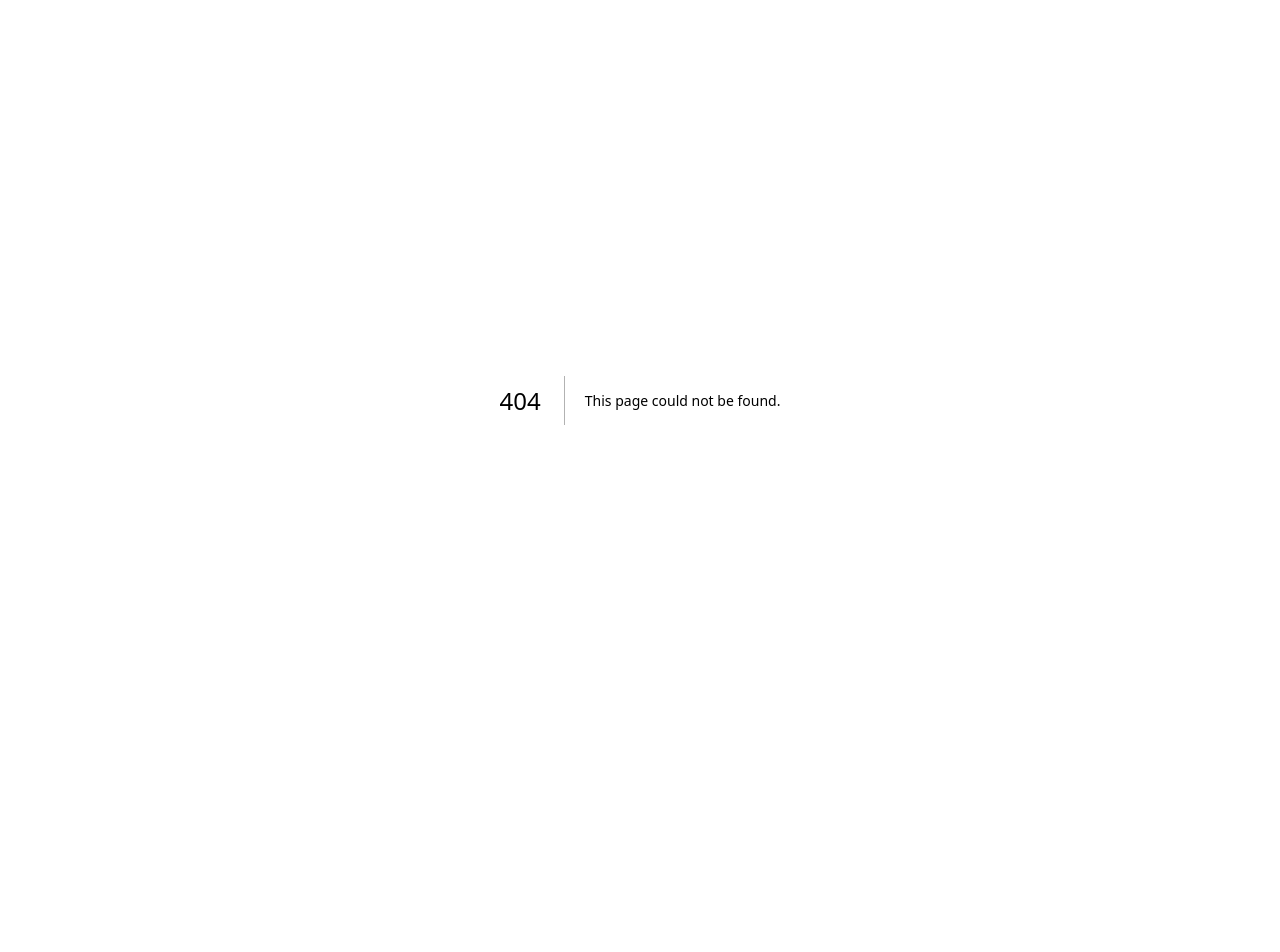
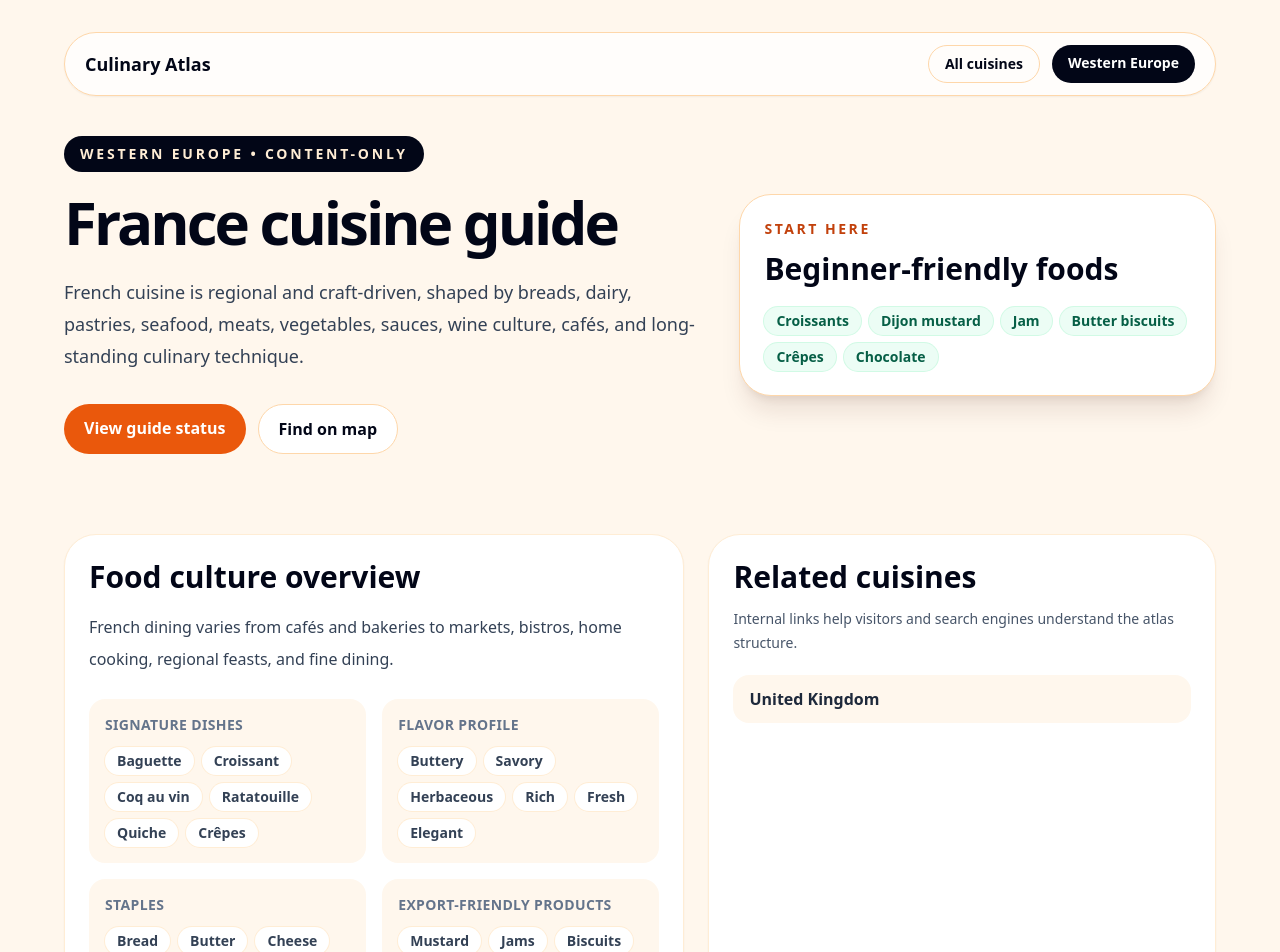
Before and after one commit to BryanFinnigan/culinary-atlas-v1, a Next.js app: page /cuisines/france in a window 1280 px wide. Before the commit this address had no page. Shown: the top 952 px of the page. Before the commit the page ends 800 px from the top, so only its background shows below. Built offline with nearby package versions, Linux system fonts and the light colour scheme.

Commit message:
Add SEO cuisine landing pages

```diff
--- /dev/null
+++ b/app/cuisines/[slug]/page.tsx
@@ -0,0 +1,168 @@
+import Link from "next/link";
+import { notFound } from "next/navigation";
+import {
+  allCuisines,
+  getCuisineBySlug,
+  getProductsForCuisine,
+  groupProductsByCollection,
+  slugify,
+} from "@/lib/cuisines";
+
+export function generateStaticParams() {
+  return allCuisines.map((cuisine) => ({ slug: cuisine.slug }));
+}
+
+export function generateMetadata({ params }: { params: { slug: string } }) {
+  const cuisine = getCuisineBySlug(params.slug);
+  if (!cuisine) return { title: "Cuisine not found | Culinary Atlas" };
+  return {
+    title: `${cuisine.name} Cuisine Guide | Culinary Atlas`,
+    description: cuisine.cuisineSummary,
+    openGraph: {
+      title: `${cuisine.name} Cuisine Guide | Culinary Atlas`,
+      description: cuisine.cuisineSummary,
+      type: "article",
+    },
+  };
+}
+
+export default function CuisinePage({ params }: { params: { slug: string } }) {
+  const cuisine = getCuisineBySlug(params.slug);
+  if (!cuisine) notFound();
+
+  const cuisineProducts = getProductsForCuisine(cuisine.name);
+  const collections = groupProductsByCollection(cuisineProducts);
+
+  return (
+    <main className="min-h-screen bg-orange-50 text-slate-950">
+      <section className="px-6 py-8 sm:px-10 lg:px-16">
+        <div className="mx-auto max-w-7xl">
+          <nav className="mb-10 flex items-center justify-between rounded-full border border-orange-200 bg-white/80 px-5 py-3 shadow-sm">
+            <Link href="/" className="text-lg font-black">Culinary Atlas</Link>
+            <div className="flex gap-3 text-sm font-bold">
+              <Link href="/cuisines" className="rounded-full border border-orange-200 px-4 py-2">All cuisines</Link>
+              <Link href={`/regions/${cuisine.regionSlug}`} className="rounded-full bg-slate-950 px-4 py-2 text-white">{cuisine.region}</Link>
+            </div>
+          </nav>
+
+          <div className="grid gap-10 lg:grid-cols-[1fr_0.75fr] lg:items-center">
+            <div>
+              <p className="inline-flex rounded-full bg-slate-950 px-4 py-2 text-sm font-bold uppercase tracking-[0.2em] text-orange-100">
+                {cuisine.region} • {cuisine.monetizationStatus}
+              </p>
+              <h1 className="mt-5 text-5xl font-black leading-[0.95] tracking-[-0.05em] sm:text-6xl">
+                {cuisine.name} cuisine guide
+              </h1>
+              <p className="mt-6 max-w-3xl text-lg leading-8 text-slate-700">
+                {cuisine.cuisineSummary}
+              </p>
+              <div className="mt-8 flex flex-wrap gap-3">
+                <Link href="#taste-at-home" className="rounded-full bg-orange-600 px-5 py-3 font-bold text-white hover:bg-orange-700">
+                  {cuisineProducts.length > 0 ? "Shop taste collection" : "View guide status"}
+                </Link>
+                <Link href="/map" className="rounded-full border border-orange-200 bg-white px-5 py-3 font-bold">
+                  Find on map
+                </Link>
+              </div>
+            </div>
+
+            <aside className="rounded-[2rem] border border-orange-200 bg-white p-6 shadow-xl shadow-orange-950/10">
+              <p className="text-sm font-black uppercase tracking-[0.18em] text-orange-700">Start here</p>
+              <h2 className="mt-3 text-3xl font-black">Beginner-friendly foods</h2>
+              <div className="mt-5 flex flex-wrap gap-2">
+                {cuisine.beginnerFoods.map((food) => (
+                  <span key={food} className="rounded-full bg-emerald-50 px-3 py-1 text-sm font-bold text-emerald-800 ring-1 ring-emerald-100">
+                    {food}
+                  </span>
+                ))}
+              </div>
+            </aside>
+          </div>
+        </div>
+      </section>
+
+      <section className="px-6 py-12 sm:px-10 lg:px-16">
+        <div className="mx-auto grid max-w-7xl gap-6 lg:grid-cols-[1.1fr_0.9fr]">
+          <article className="rounded-[2rem] border border-orange-100 bg-white p-6 shadow-sm">
+            <h2 className="text-3xl font-black">Food culture overview</h2>
+            <p className="mt-4 leading-8 text-slate-700">{cuisine.diningTraditions}</p>
+            <div className="mt-6 grid gap-4 md:grid-cols-2">
+              <InfoBlock title="Signature dishes" items={cuisine.signatureDishes} />
+              <InfoBlock title="Flavor profile" items={cuisine.flavorProfile} />
+              <InfoBlock title="Staples" items={cuisine.staples} />
+              <InfoBlock title="Export-friendly products" items={cuisine.exportFriendlyProducts} />
+            </div>
+          </article>
+
+          <aside className="rounded-[2rem] border border-orange-100 bg-white p-6 shadow-sm">
+            <h2 className="text-3xl font-black">Related cuisines</h2>
+            <p className="mt-3 text-sm leading-6 text-slate-600">Internal links help visitors and search engines understand the atlas structure.</p>
+            <div className="mt-5 grid gap-2">
+              {cuisine.relatedCuisines.length > 0 ? cuisine.relatedCuisines.map((name) => (
+                <Link key={name} href={`/cuisines/${slugify(name)}`} className="rounded-2xl bg-orange-50 px-4 py-3 font-bold text-slate-800 hover:bg-orange-100">
+                  {name}
+                </Link>
+              )) : (
+                <Link href="/cuisines" className="rounded-2xl bg-orange-50 px-4 py-3 font-bold text-slate-800">Browse all cuisines</Link>
+              )}
+            </div>
+          </aside>
+        </div>
+      </section>
+
+      <section id="taste-at-home" className="bg-white px-6 py-14 sm:px-10 lg:px-16">
+        <div className="mx-auto max-w-7xl">
+          <div className="max-w-3xl">
+            <p className="font-bold uppercase tracking-[0.2em] text-orange-700">Affiliate-ready module</p>
+            <h2 className="mt-3 text-4xl font-black tracking-tight">Taste {cuisine.name} at home</h2>
+            <p className="mt-4 text-lg leading-8 text-slate-700">
+              Product recommendations appear only when useful data exists. Content-only pages stay live without fake monetization.
+            </p>
+          </div>
+
+          {cuisineProducts.length > 0 ? (
+            <div className="mt-10 grid gap-8">
+              {Object.entries(collections).map(([collection, items]) => (
+                <section key={collection} className="rounded-[2rem] border border-orange-100 bg-orange-50/50 p-5 md:p-6">
+                  <h3 className="text-2xl font-black">{collection}</h3>
+                  <p className="mt-1 text-sm font-semibold text-slate-600">{items.length} curated products</p>
+                  <div className="mt-5 grid gap-4 md:grid-cols-2 xl:grid-cols-4">
+                    {items.map((product) => (
+                      <article key={product.id} className="rounded-3xl border border-orange-100 bg-white p-5 shadow-sm">
+                        <p className="text-xs font-black uppercase tracking-[0.18em] text-orange-600">{product.category}</p>
+                        <h4 className="mt-3 text-xl font-black">{product.productName}</h4>
+                        <p className="mt-1 text-sm font-semibold text-slate-500">{product.brand}</p>
+                        <p className="mt-4 text-sm leading-6 text-slate-700">{product.whyTryIt}</p>
+                        <a className="mt-5 inline-flex rounded-full bg-slate-950 px-4 py-2 text-sm font-bold text-white hover:bg-orange-700" href={product.affiliateUrl} rel="nofollow sponsored noopener noreferrer" target="_blank">
+                          View on Amazon
+                        </a>
+                      </article>
+                    ))}
+                  </div>
+                </section>
+              ))}
+            </div>
+          ) : (
+            <div className="mt-10 rounded-[2rem] border border-dashed border-orange-200 bg-orange-50 p-8">
+              <h3 className="text-2xl font-black">Recommended guides are being added</h3>
+              <p className="mt-3 max-w-3xl leading-7 text-slate-700">
+                This page is live for discovery and SEO. Pantry items, buying guides, and affiliate products will be added after the collection is validated.
+              </p>
+            </div>
+          )}
+        </div>
+      </section>
+    </main>
+  );
+}
+
+function InfoBlock({ title, items }: { title: string; items: string[] }) {
+  return (
+    <section className="rounded-2xl bg-orange-50 p-4">
+      <h3 className="text-sm font-black uppercase tracking-wide text-slate-500">{title}</h3>
+      <div className="mt-3 flex flex-wrap gap-2">
+        {items.map((item) => <span key={item} className="rounded-full bg-white px-3 py-1 text-sm font-bold text-slate-700 ring-1 ring-orange-100">{item}</span>)}
+      </div>
+    </section>
+  );
+}
```
